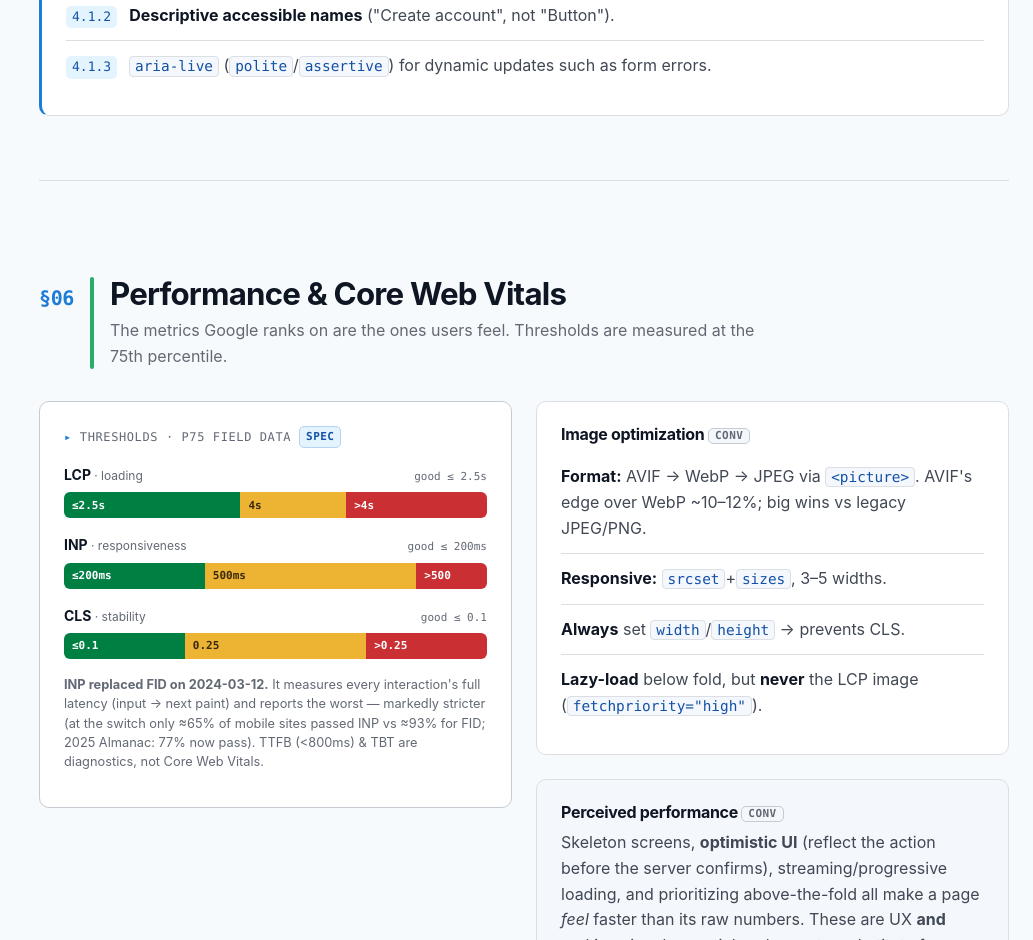
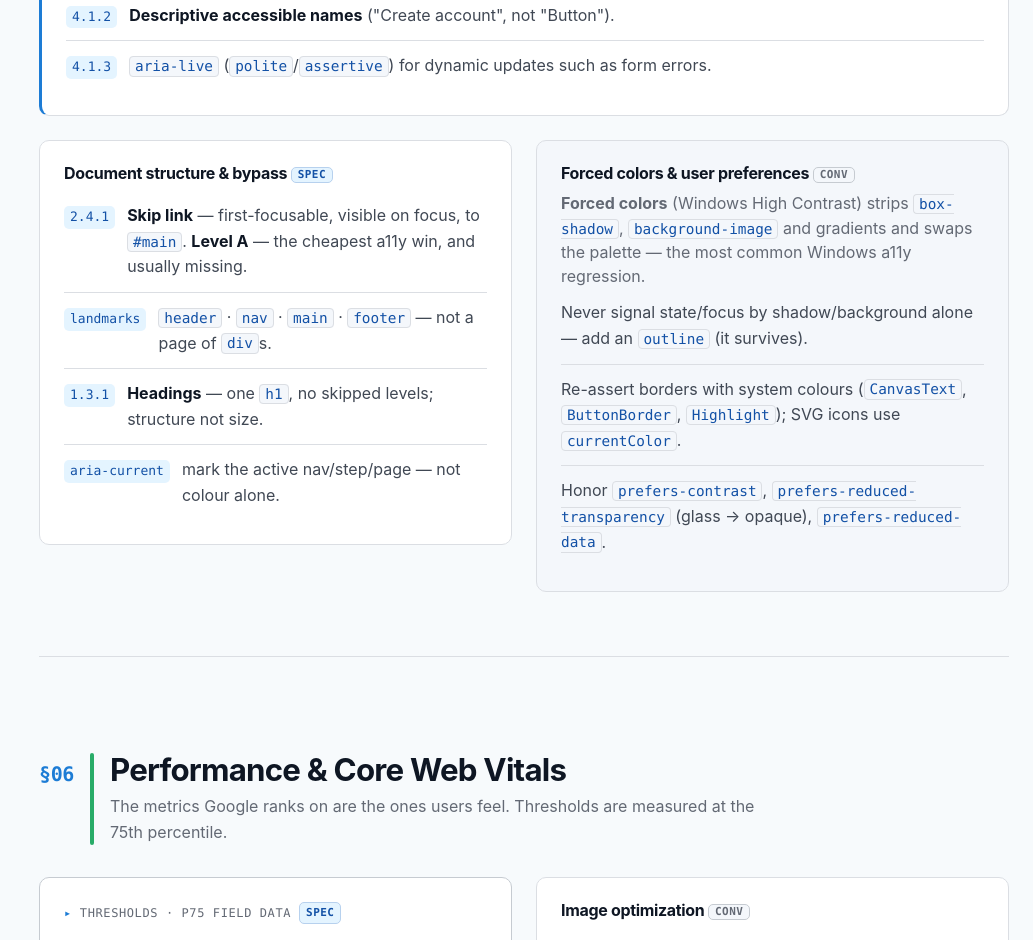
Before and after one commit to anhquanpbc/norma, a website: page index.html in a window 1280 px wide. Shown: the part 7199-8139 px from the top of the page, without its empty margins (247-1280 px from the left). Drawn offline with Linux system fonts and the light colour scheme.

Commit message:
docs(standard): content batch 3 — document structure, forced-colors & navigation (§5)
Roadmap P1 ranks 11-12. §5 + agent spec + site; content-only, v1.2.0.

§5 Document structure & bypass:
- skip link (WCAG 2.4.1 Bypass Blocks, Level A — the cheapest a11y win, and usually missing from AI output)
- landmarks (header/nav/main/footer, not div-soup); one <h1> + no skipped heading levels (1.3.1/2.4.6/2.4.10)
- aria-current on the active nav/step/page

§5 Forced colors & user-preference media (the most common Windows a11y regression, was absent):
- forced-colors:active strips box-shadow/background-image/gradients -> never signal state/focus by shadow
  alone (add an outline); re-assert with system-colour keywords (Canvas/CanvasText/ButtonBorder/Highlight);
  SVG icons currentColor; forced-color-adjust:none only where colour IS content
- prefers-contrast / prefers-reduced-transparency (glass->opaque, serves the §14 tell) / prefers-reduced-data

§5 Navigation & discoverability: breadcrumb pattern (nav + aria-current), pagination-vs-infinite-scroll
tradeoff, per-page title/description/Open Graph tied to §3 BCP-47.

Site: two §5 cards (structure/bypass + forced-colors). Agent spec gains a structure/preferences note.
Dogfood clean, drift green (section-sync intact), 143 tests, e2e 60/60.

```diff
--- a/index.html
+++ b/index.html
@@ -874,6 +874,27 @@ footer .fine{ margin-top:var(--s-6); font-size:12px; color:oklch(0.62 0.01 250);
       <li><span class="k">4.1.3</span><span><span class="en"><code>aria-live</code> (<code>polite</code>/<code>assertive</code>) for dynamic updates such as form errors.</span><span class="vi"><code>aria-live</code> (<code>polite</code>/<code>assertive</code>) cho cập nhật động như lỗi biểu mẫu.</span></span></li>
     </ul>
   </div>
+
+  <div class="grid g2" style="margin-top:var(--s-5); align-items:start">
+    <div class="card">
+      <h3><span class="en">Document structure &amp; bypass</span><span class="vi">Cấu trúc tài liệu &amp; bỏ qua khối</span> <span class="badge spec">SPEC</span></h3>
+      <ul class="spec">
+        <li><span class="k">2.4.1</span><span><b><span class="en">Skip link</span><span class="vi">Skip link</span></b> — <span class="en">first-focusable, visible on focus, to <code>#main</code>. <b>Level A</b> — the cheapest a11y win, and usually missing.</span><span class="vi">focus đầu tiên, hiện khi focus, tới <code>#main</code>. <b>Level A</b> — thắng lợi a11y rẻ nhất, thường bị thiếu.</span></span></li>
+        <li><span class="k"><span class="en">landmarks</span><span class="vi">landmark</span></span><span><code>header</code> · <code>nav</code> · <code>main</code> · <code>footer</code> — <span class="en">not a page of <code>div</code>s.</span><span class="vi">không phải trang toàn <code>div</code>.</span></span></li>
+        <li><span class="k">1.3.1</span><span><b><span class="en">Headings</span><span class="vi">Tiêu đề</span></b> — <span class="en">one <code>h1</code>, no skipped levels; structure not size.</span><span class="vi">một <code>h1</code>, không nhảy cấp; cấu trúc chứ không phải cỡ chữ.</span></span></li>
+        <li><span class="k">aria-current</span><span><span class="en">mark the active nav/step/page — not colour alone.</span><span class="vi">đánh dấu nav/bước/trang đang active — không chỉ bằng màu.</span></span></li>
+      </ul>
+    </div>
+    <div class="card tint">
+      <h3><span class="en">Forced colors &amp; user preferences</span><span class="vi">Forced-colors &amp; tuỳ chọn người dùng</span> <span class="badge conv">CONV</span></h3>
+      <p class="note" style="margin-top:0"><span class="en"><b>Forced colors</b> (Windows High Contrast) strips <code>box-shadow</code>, <code>background-image</code> and gradients and swaps the palette — the most common Windows a11y regression.</span><span class="vi"><b>Forced colors</b> (Windows High Contrast) loại bỏ <code>box-shadow</code>, <code>background-image</code>, gradient và đổi palette — lỗi a11y Windows phổ biến nhất.</span></p>
+      <ul class="spec">
+        <li><span class="en">Never signal state/focus by shadow/background alone — add an <code>outline</code> (it survives).</span><span class="vi">Đừng báo trạng thái/focus chỉ bằng bóng/nền — thêm <code>outline</code> (nó sống sót).</span></li>
+        <li><span class="en">Re-assert borders with system colours (<code>CanvasText</code>, <code>ButtonBorder</code>, <code>Highlight</code>); SVG icons use <code>currentColor</code>.</span><span class="vi">Khẳng định lại viền bằng màu hệ thống (<code>CanvasText</code>, <code>ButtonBorder</code>, <code>Highlight</code>); icon SVG dùng <code>currentColor</code>.</span></li>
+        <li><span class="en">Honor <code>prefers-contrast</code>, <code>prefers-reduced-transparency</code> (glass → opaque), <code>prefers-reduced-data</code>.</span><span class="vi">Tôn trọng <code>prefers-contrast</code>, <code>prefers-reduced-transparency</code> (kính → đục), <code>prefers-reduced-data</code>.</span></li>
+      </ul>
+    </div>
+  </div>
 </section>
 
 <!-- ============ 6. PERFORMANCE ============ -->
```
Also changed, not shown: AGENTS.md (+1 -0 lines), REFERENCE.md (+12 -0 lines), REFERENCE.vi.md (+6 -0 lines), agents/norma-design-agent.md (+1 -0 lines), .claude/agents/design-guardian.md, .github/copilot-instructions.md, CHANGELOG.md, 1 other file.
